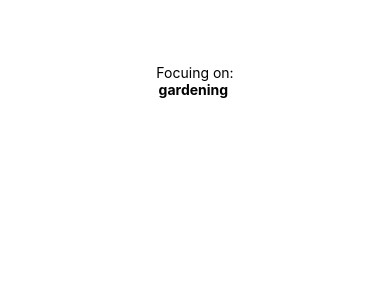
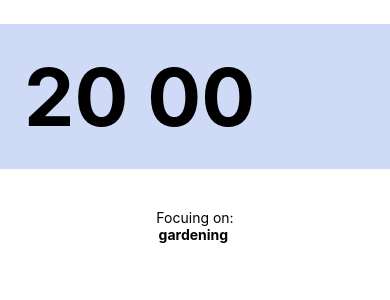
Before and after one commit to ahsan1800411/React-Native-FocusTime-Keeper, a React Native app: screen / in a window 390 px wide. Shown: the top 300 px of the page. Built offline with nearby package versions, Linux system fonts and the light colour scheme.

Commit message:
Building the CountDown Feature

```diff
--- /dev/null
+++ b/src/component/Countdown.js
@@ -0,0 +1,28 @@
+import React, { useState } from "react";
+import { StyleSheet, View, Text } from "react-native";
+import { fontSizes, spacing } from "../util/sizes";
+import { colors } from "./../util/colors";
+
+const minutesToMilliSeconds = (min) => min * 1000 * 60;
+const formatTime = (time) => (time < 10 ? `0${time}` : time);
+
+export default function Countdown({ minutes = 20, isPaused }) {
+  const [millis, setMillis] = useState(minutesToMilliSeconds(minutes));
+  const minute = Math.floor(millis / 100 / 60) % 60;
+  const seconds = Math.floor(millis / 100) % 60;
+  return (
+    <Text style={styles.text}>
+      {formatTime(minute)} {formatTime(seconds)}
+    </Text>
+  );
+}
+
+const styles = StyleSheet.create({
+  text: {
+    fontSize: fontSizes["xxxl"],
+    fontWeight: "bold",
+    color: colors.white,
+    padding: spacing["lg"],
+    backgroundColor: "rgba(94,132,226,0.3)",
+  },
+});
--- a/src/features/timer/Timer.js
+++ b/src/features/timer/Timer.js
@@ -1,11 +1,13 @@
 import React from "react";
 import { StyleSheet, Text, View } from "react-native";
+import Countdown from "../../component/Countdown";
 import { spacing } from "../../util/sizes";
 import { colors } from "./../../util/colors";
 
 export default function Timer({ focusSubject }) {
   return (
     <View style={styles.container}>
+      <Countdown />
       <View style={{ paddingTop: spacing["xxl"] }}>
         <Text style={styles.title}>Focuing on:</Text>
         <Text style={styles.task}>{focusSubject} </Text>
```
